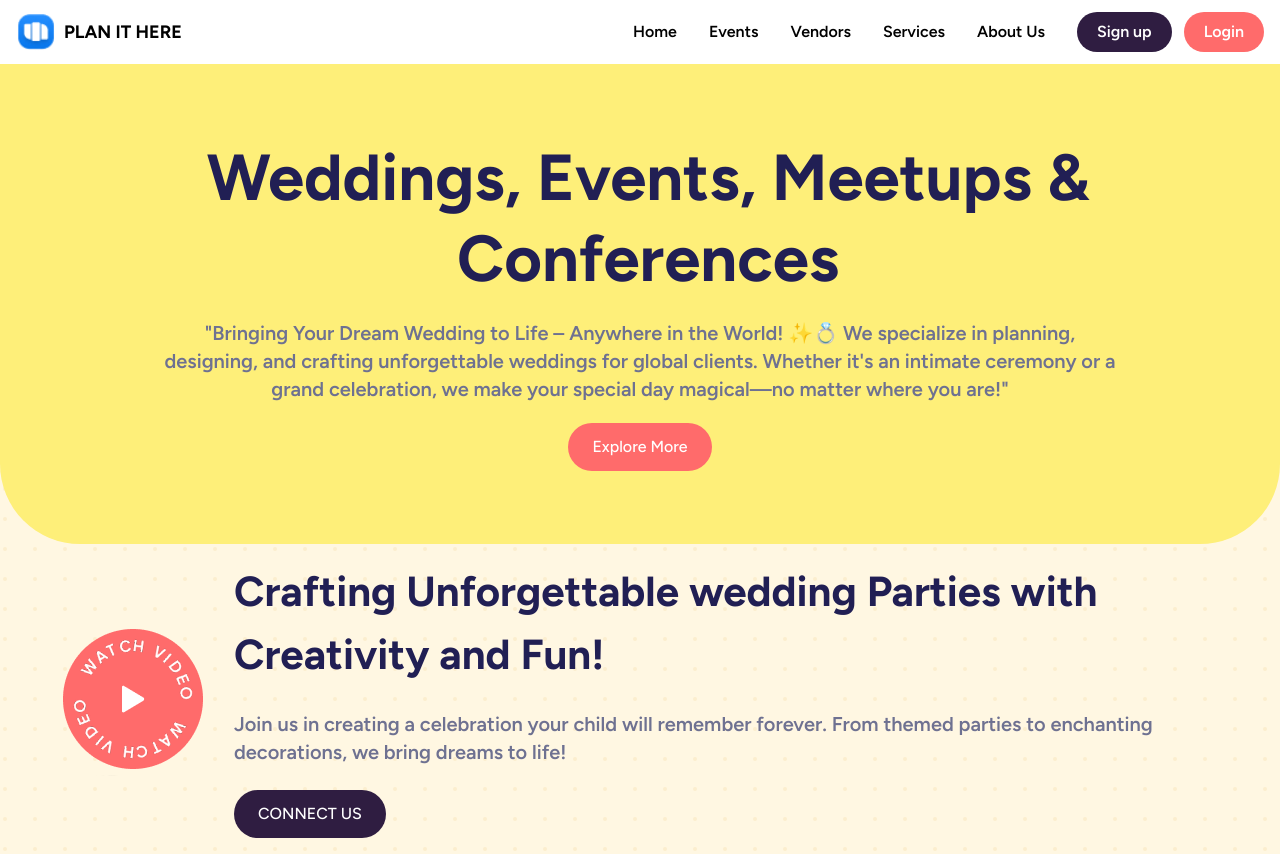
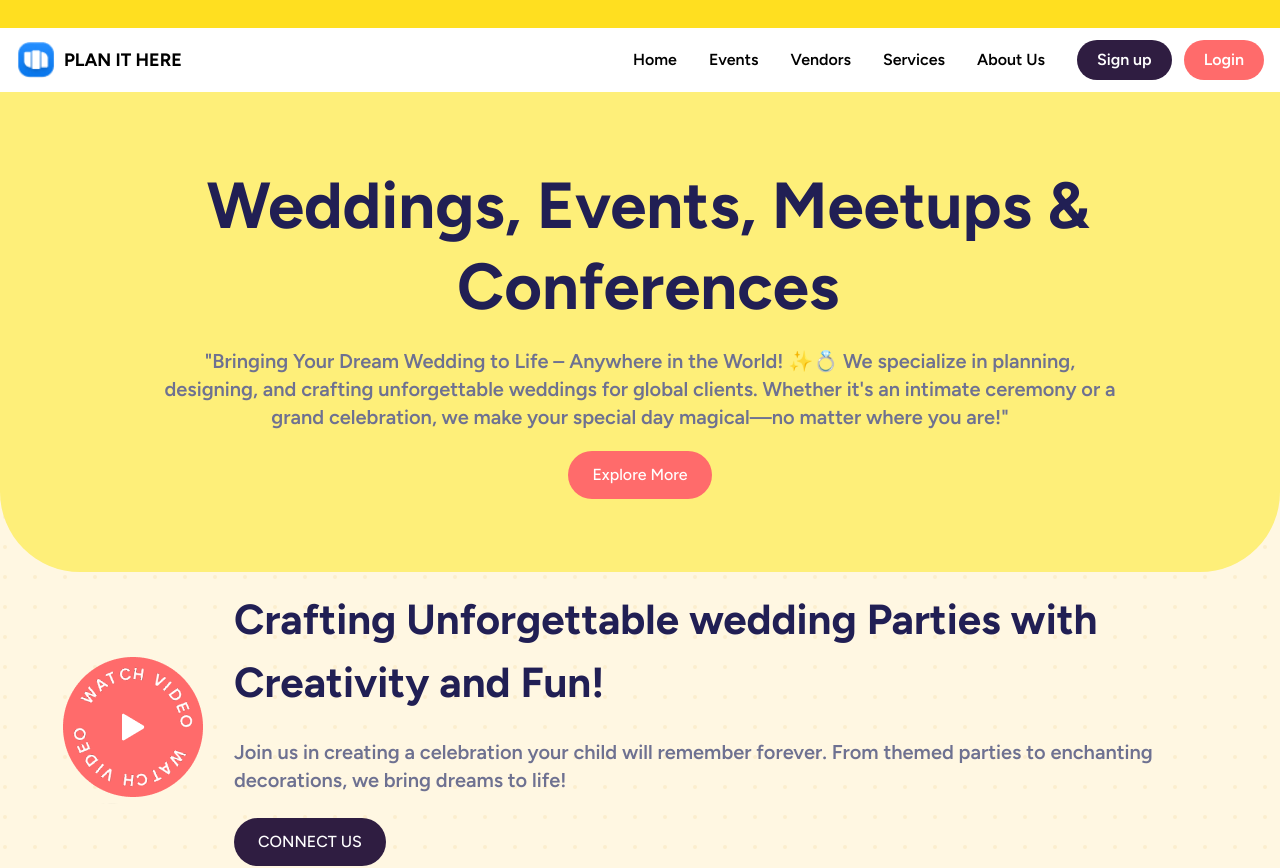
Before and after one commit to techd-123/frontend, a React (Vite) app: page / in a window 1280 px wide. Shown: the top 868 px of the page. Built offline with nearby package versions, Linux system fonts and the light colour scheme.

Commit message:
homepage

```diff
--- a/src/components/HeroPage.jsx
+++ b/src/components/HeroPage.jsx
@@ -18,10 +18,7 @@ const HeroPage = () => {
       }}
     >
       {/* Top Hero Section */}
-      <div
-        className="bg-white lg:bg-[#feef79] mt-5 rounded-b-[80px] flex justify-center"
-
-      >
+      <div className="bg-white lg:bg-[#feef79] mt-5 rounded-b-[80px] flex justify-center">
         <div className="flex flex-col justify-center items-center text-center min-h-[60vh] max-w-[1000px] mx-auto gap-5 p-4 relative">
           {/* Star Image & Heading */}
           <div className="relative inline-block">
--- a/src/components/Home.jsx
+++ b/src/components/Home.jsx
@@ -11,9 +11,11 @@ import Connect from "./Connect";
 import Footer from "./Footer";
 import WeddingDestinationsSlider from "./WeddingDestinationsSlider";
 import WeddingToolsSection from "./WeddingToolsSection";
+import UnderMaintenance from "./Mesages/UnderMaintenance";
 const Home = () => {
   return (
     <>
+      <UnderMaintenance />
       <NavBar />
       <HeroPage />
       <div className="hidden sm:block">
--- /dev/null
+++ b/src/components/Mesages/UnderMaintenance.jsx
@@ -0,0 +1,13 @@
+import React from "react";
+
+const UnderMaintenance = () => {
+  return (
+    <div className="bg-yellow-300 overflow-hidden ">
+      <p className="marquee text-black font-bold text-lg">
+        🚧 we are currently under maintenance. Please check back soon! 🚧
+      </p>
+    </div>
+  );
+};
+
+export default UnderMaintenance;
--- a/src/index.css
+++ b/src/index.css
@@ -1,5 +1,22 @@
 @import "tailwindcss";
 
+
+
+@keyframes marquee-slow {
+  0% {
+    transform: translateX(100%);
+  }
+  100% {
+    transform: translateX(-100%);
+  }
+}
+
+.marquee {
+  display: inline-block;
+  white-space: nowrap;
+  animation: marquee-slow 20s linear infinite; /* 20s = slow and smooth */
+  padding-left: 100%; /* starts fully off-screen */
+}
 /* :root {
   font-family: system-ui, Avenir, Helvetica, Arial, sans-serif;
   line-height: 1.5;
```
